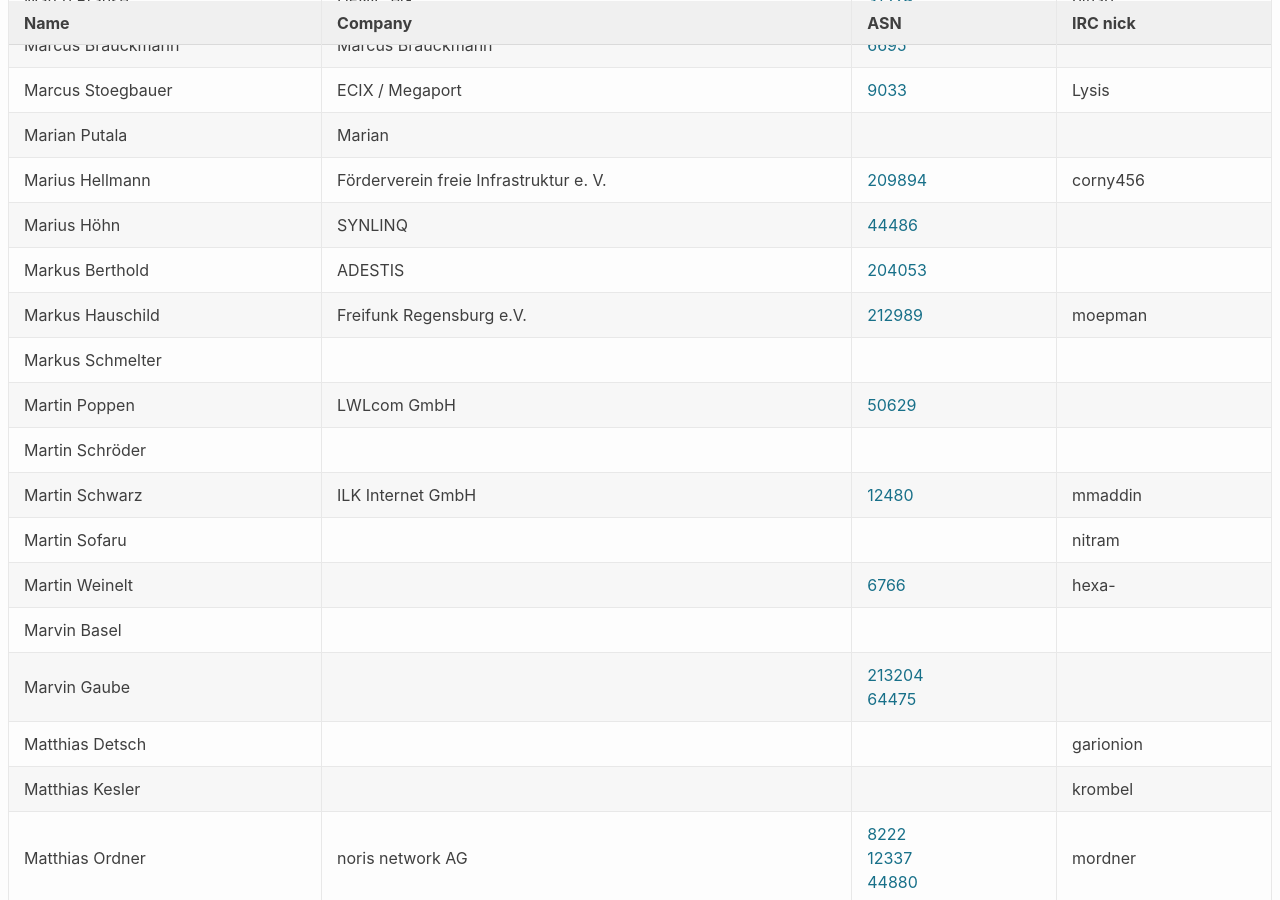
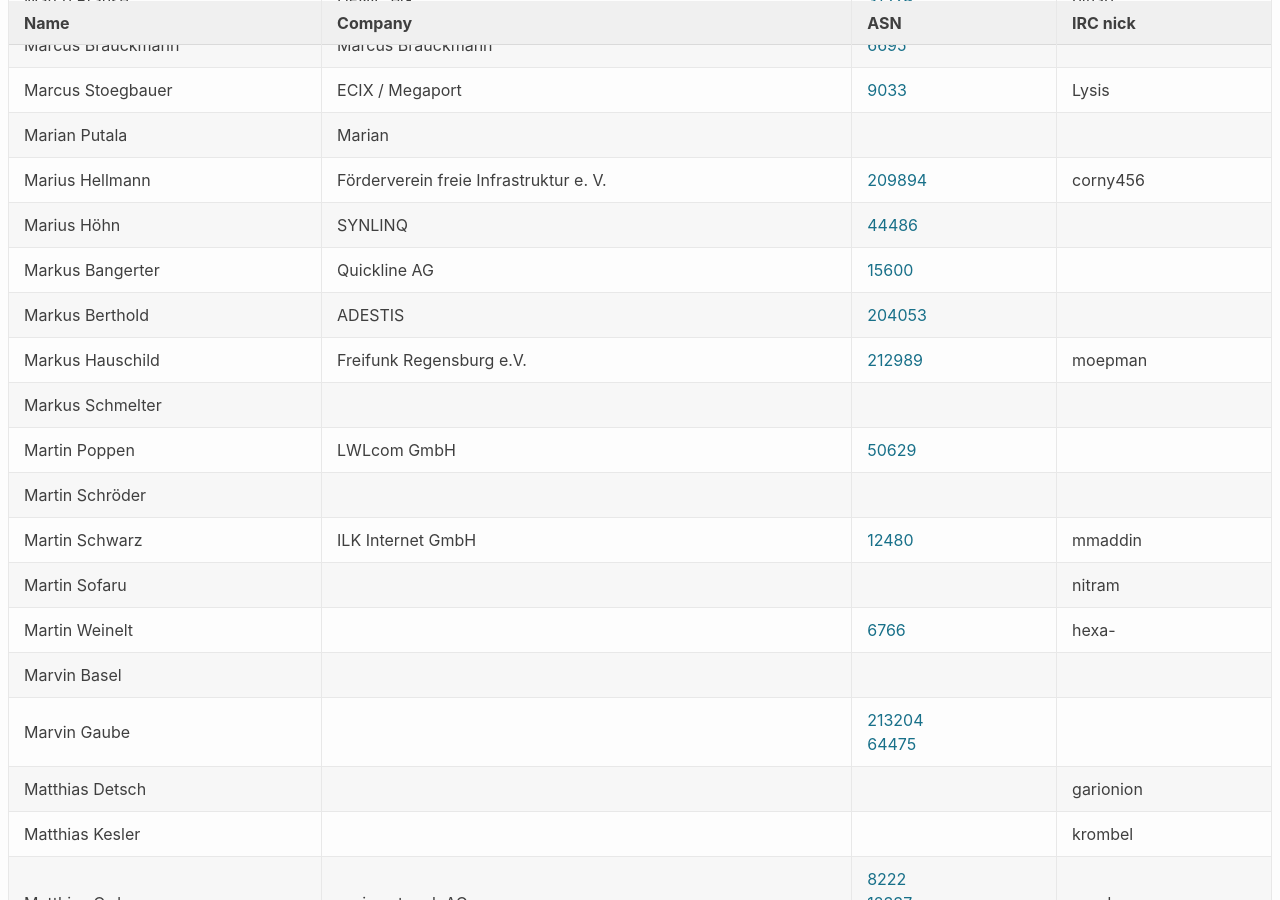
Before and after one commit to denog/pretix-attendeelist, a Jekyll site: the page built from index.markdown, in a window 1280 px wide and 900 px high, scrolled down 6244 px. Built offline with Jekyll 4.4.1, drawn with Linux system fonts in a browser that asks for light colours.

Commit message:
Latest data: Fri Oct 16 14:26:44 UTC 2020

```diff
--- a/_data/attendees.json
+++ b/_data/attendees.json
@@ -804,6 +804,12 @@
     "asn": "44486"
   },
   {
+    "name": "Markus Bangerter",
+    "company": "Quickline AG",
+    "irc": null,
+    "asn": "15600"
+  },
+  {
     "name": "Markus Berthold",
     "company": "ADESTIS",
     "irc": null,
```
